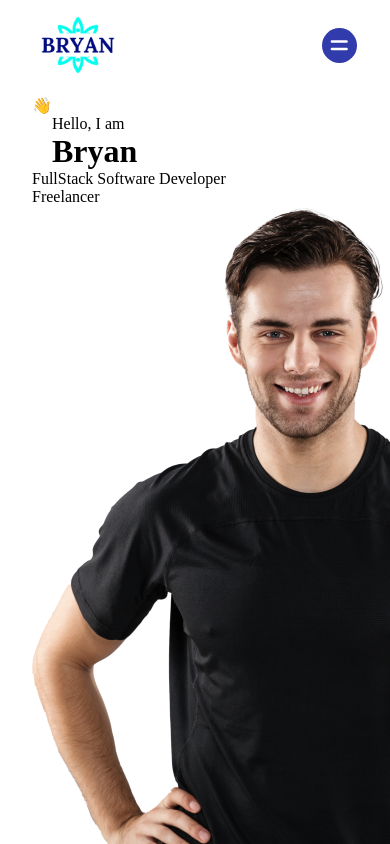
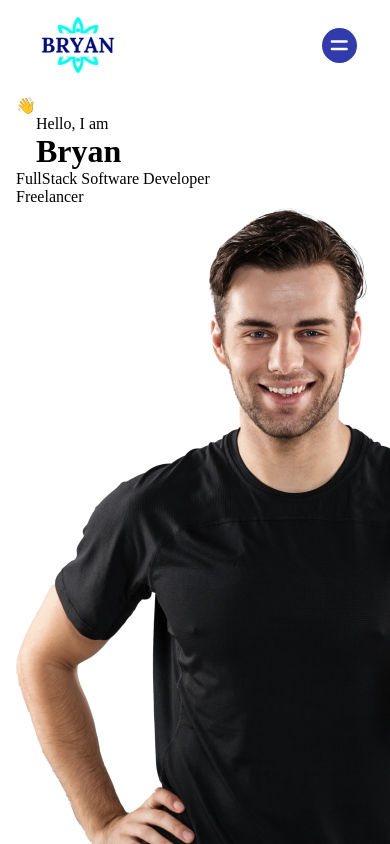
Before and after one commit to brosmar18/portfolio-frontend, a React (Create React App) app: page / in a window 390 px wide. Shown: the top 844 px of the page. Built offline with nearby package versions, Linux system fonts and the light colour scheme.

Commit message:
media queries added

```diff
--- a/src/container/Header/Header.scss
+++ b/src/container/Header/Header.scss
@@ -20,4 +20,16 @@
     height: 100%;
     flex-direction: row;
     padding: 6rem 2rem 0;
+
+    @media screen and (min-width: 2000px) {
+        padding-top: 8rem;
+    }
+
+    @media screen and (max-width: 1200px) {
+        flex-direction: column;
+    }
+
+    @media screen and (max-width: 450px) {
+        padding: 6rem 1rem 2rem;
+    }
 }
```
